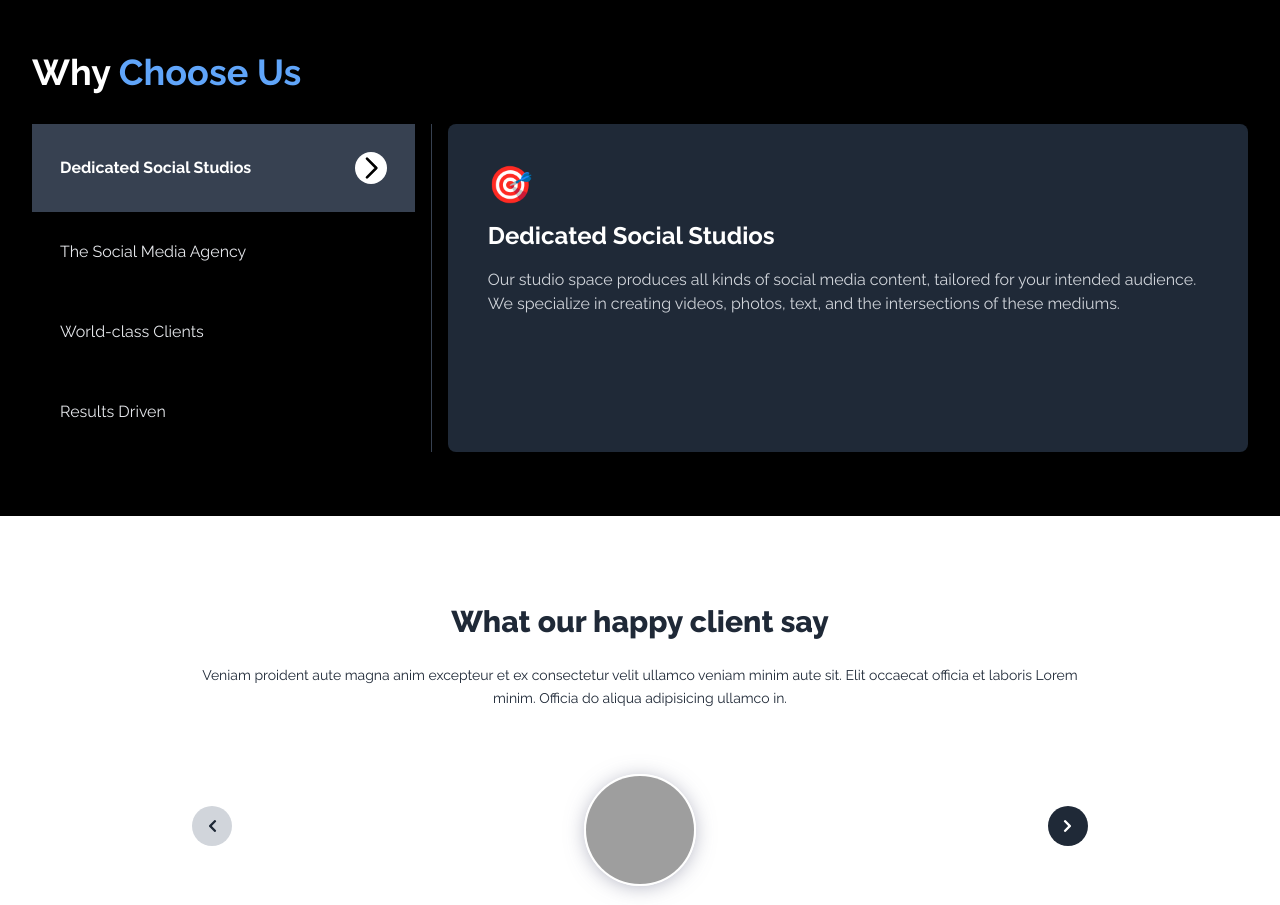
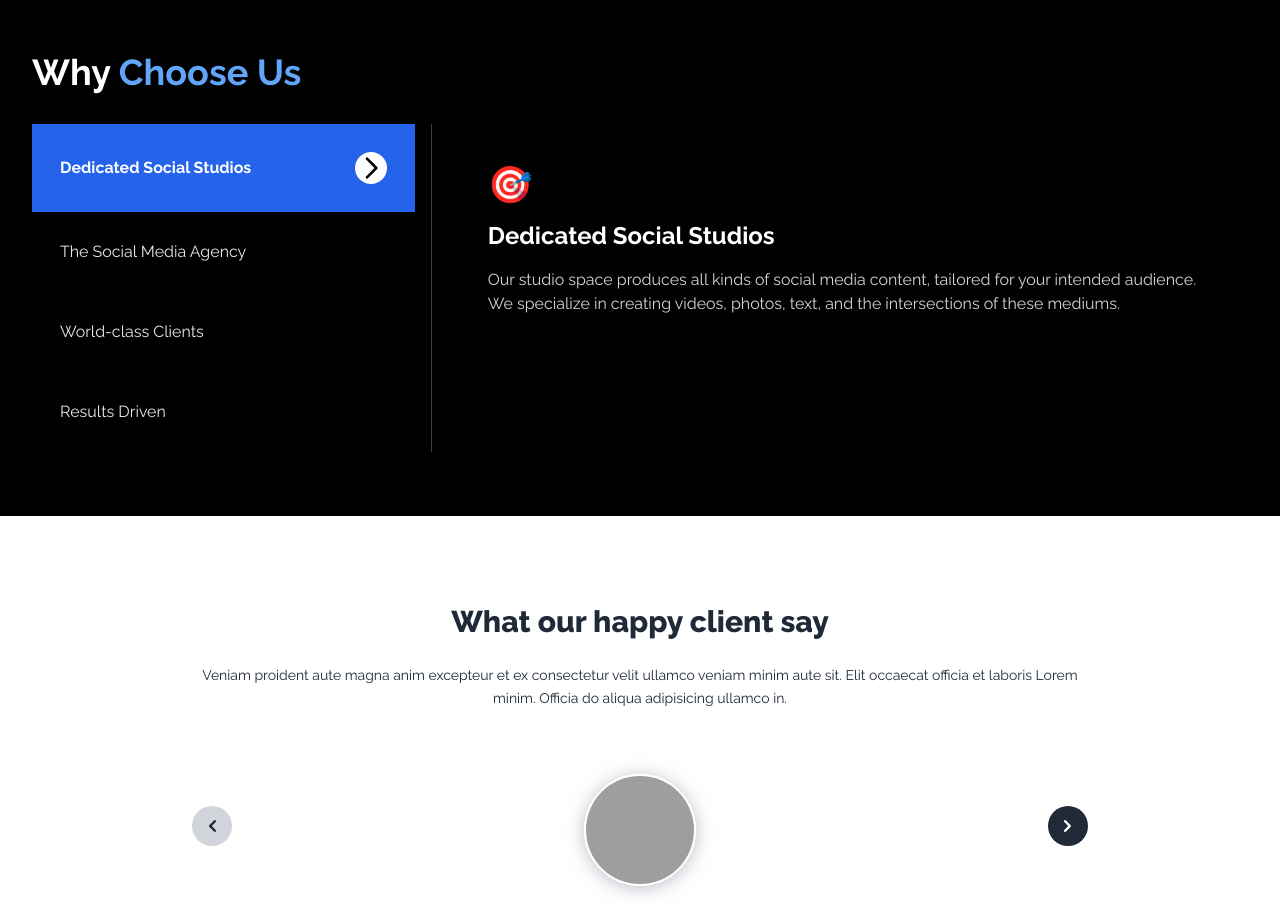
Before and after one commit to chetankhandait/Social_shine, a React (Vite) app: page / in a window 1280 px wide. Shown: the part 2600-3505 px from the top of the page. Built offline with nearby package versions, Linux system fonts and the light colour scheme; grey boxes are pictures that could not be loaded.

Commit message:
check this out

```diff
--- a/src/Components/WhyChooseUs.jsx
+++ b/src/Components/WhyChooseUs.jsx
@@ -222,7 +222,7 @@ const WhyChooseUs = () => {
                 onClick={() => setSelected(index)}
                 className={`p-4 md:p-4 lg:p-7 cursor-pointer flex justify-between items-center ${
                   selected === index
-                    ? "font-bold bg-gray-700 text-white"
+                    ? "font-bold bg-[#2563eb] text-white"
                     : "text-gray-200"
                 }`}
               >
@@ -246,7 +246,7 @@ const WhyChooseUs = () => {
               </div>
             ))}
           </div>
-          <div className="w-full md:w-2/3 bg-gray-800 p-10 rounded-lg shadow-lg">
+          <div className="w-full md:w-2/3 bg-black p-10 rounded-lg shadow-lg">
             <div>
               <div className="text-4xl mb-4 text-white">
                 {sections[selected].icon}
```
